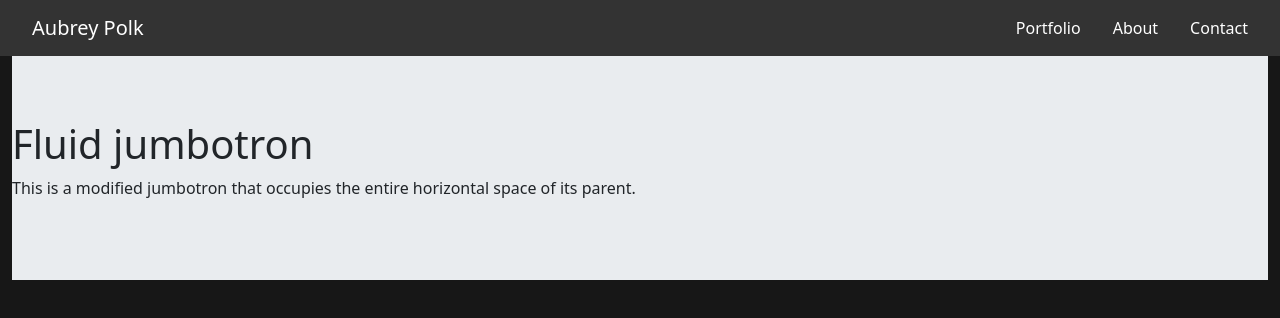
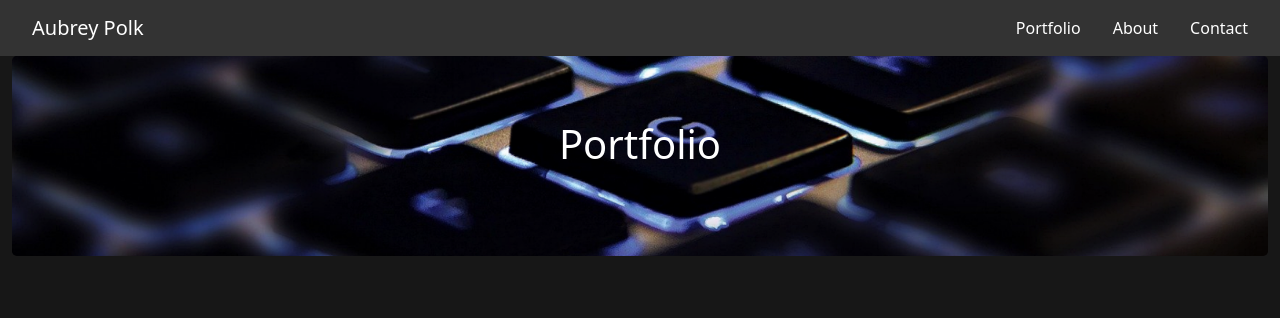
Before and after one commit to aubstacle/react-portfolio, a React (Create React App) app: page /#/portfolio in a window 1280 px wide. Shown: the top 318 px of the page. Built offline with nearby package versions, Linux system fonts and the light colour scheme.

Commit message:
portfolio page jumbotron

```diff
--- a/src/pages/Portfolio/Portfolio.css
+++ b/src/pages/Portfolio/Portfolio.css
@@ -0,0 +1,7 @@
+.hero {
+  background-image: url("../../images/Portfolio.png");
+  background-size: cover;
+  background-repeat: no-repeat;
+  background-position: center;
+  height: 200px;
+}
--- a/src/pages/Portfolio/Portfolio.jsx
+++ b/src/pages/Portfolio/Portfolio.jsx
@@ -1,5 +1,5 @@
 import Container from "../../components/Container/Container";
-import "../Home/Home.css";
+import "../Portfolio/Portfolio.css";
 import Jumbotron from "react-bootstrap/Jumbotron";
 
 const Portfolio = () => {
@@ -8,15 +8,11 @@ const Portfolio = () => {
       className="flex-fill home-bg"
       containerType="container-fluid mb-5"
     >
-      <Jumbotron fluid>
-        <Container>
-          <h1>Fluid jumbotron</h1>
-          <p>
-            This is a modified jumbotron that occupies the entire horizontal
-            space of its parent.
-          </p>
-        </Container>
-      </Jumbotron>
+        <Jumbotron className="hero">
+          <Container>
+            <h1 className="text-center text-white">Portfolio</h1>
+          </Container>
+        </Jumbotron>
     </Container>
   );
 };
```
Also changed, not shown: src/images/Portfolio-Hero.png (added), src/images/Portfolio.png (added).
